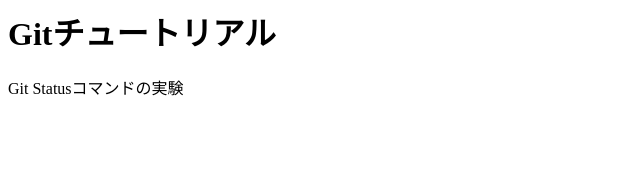
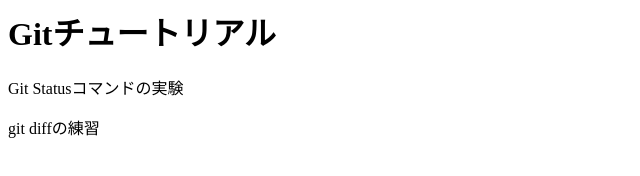
Before and after one commit to hoshichan0926/git_tutorial, a plain HTML site: page index.html in a window 1280 px wide. Shown: the whole page, without its empty margins (0-640 px from the left). Drawn offline with Linux system fonts and the light colour scheme.

Commit message:
git diff を追記

```diff
--- a/index.html
+++ b/index.html
@@ -1,2 +1,3 @@
 <h1>Gitチュートリアル</h1>
 <p>Git Statusコマンドの実験</p>
+<p>git diffの練習</p>
```
